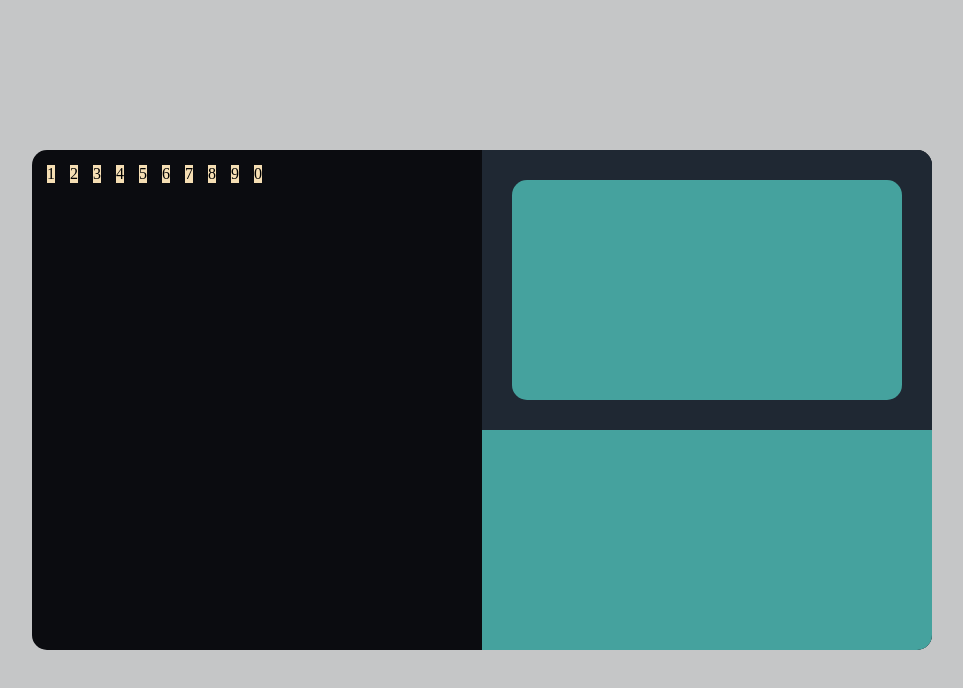
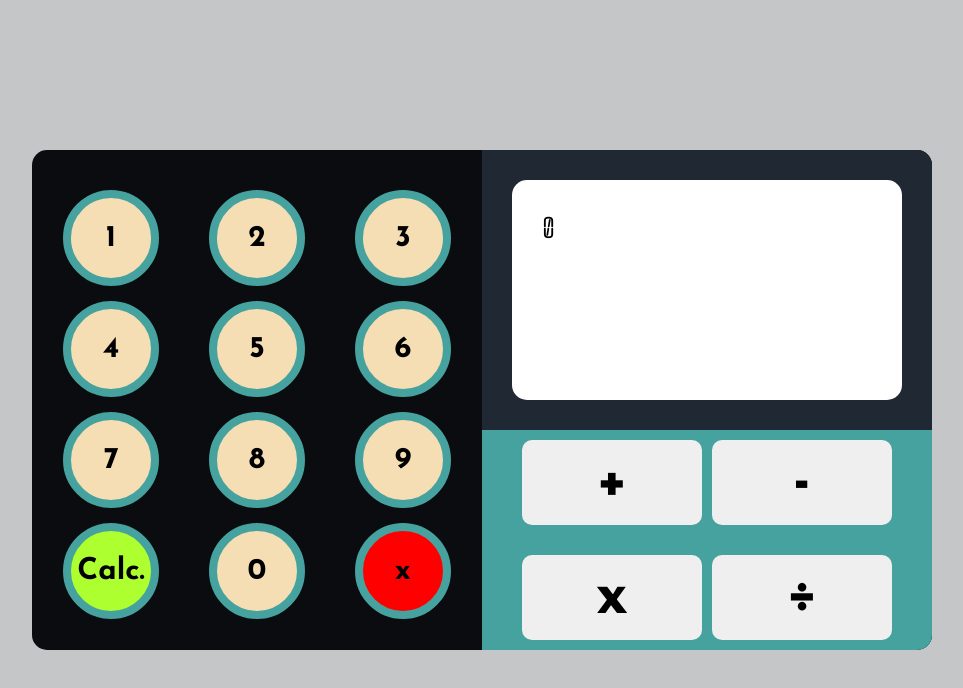
Before and after one commit to WinningCloud/calculator-js-based, a plain HTML site: page index.html in a window 1280 px wide. Shown: the whole page, without its empty margins (158-1121 px from the left). Drawn offline with Linux system fonts and the light colour scheme; a web font is replaced by a local one.

Commit message:
Calculation logic has been implemented. Some UI components like font size and overflow needs to be handled. a clear button needs to be implemented.

```diff
--- a/index.html
+++ b/index.html
@@ -5,7 +5,10 @@
     <meta name="viewport" content="width=device-width, initial-scale=1.0">
     <title>Calculator</title>
     <link rel="stylesheet" href="styles/style.css">
-    <script src="scripts/script.js"></script>
+    <script src="scripts/script.js" defer></script>
+    <link rel="preconnect" href="https://fonts.googleapis.com">
+<link rel="preconnect" href="https://fonts.gstatic.com" crossorigin>
+<link href="https://fonts.googleapis.com/css2?family=Cal+Sans&family=Exo+2:ital,wght@0,100..900;1,100..900&family=Josefin+Sans:ital,wght@0,100..700;1,100..700&family=Noto+Sans:ital,wght@0,100..900;1,100..900&family=Roboto:ital,wght@0,100..900;1,100..900&display=swap" rel="stylesheet">
 <link rel="preconnect" href="https://fonts.googleapis.com">
 <link rel="preconnect" href="https://fonts.gstatic.com" crossorigin>
 <link href="https://fonts.googleapis.com/css2?family=Cal+Sans&family=Exo+2:ital,wght@0,100..900;1,100..900&family=Josefin+Sans:ital,wght@0,100..700;1,100..700&family=Noto+Sans:ital,wght@0,100..900;1,100..900&family=Roboto:ital,wght@0,100..900;1,100..900&display=swap" rel="stylesheet">
@@ -15,24 +18,49 @@
     <div class="container">
        <div class="numbers">
         <div class="numBox">
+            <div class="row1">
                 <div class="num1">1</div>
                 <div class="num2">2</div>
                 <div class="num3">3</div>
+            </div>
+            <div class="row2">
                 <div class="num4">4</div>
                 <div class="num5">5</div>
                 <div class="num6">6</div>
+            </div>
+            <div class="row3">
                 <div class="num7">7</div>
                 <div class="num8">8</div>
                 <div class="num9">9</div>
+            </div>
+            <div class="row4">
+                <button class="calcBtn">Calc.</button>
                 <div class="num0">0</div>
+                <button class="eraseBtn">x</button>
             </div>
-        <div class="controlBox"></div>
+
+
+        </div>
+
     </div>
        <div class="calculations">
         <div class="displayOuterBox">
-            <div class="displayInnerBox"></div>
+            <div class="displayInnerBox">
+
             </div>
-        <div class="operationsBox"></div>
+        </div>
+        <div class="operationsBox">
+            <div class="operationsRow1">
+                <button class="addBtn">+</button>
+                <button class="subBtn">-</button>
+            </div>
+            <div class="operationsRow2">
+                <button class="multBtn">x</button>
+                <button class="divBtn">÷</button>
+            </div>
+
+
+        </div>
        </div>
     </div>
 </body>
--- a/scripts/script.js
+++ b/scripts/script.js
@@ -0,0 +1,69 @@
+let displayStr = "0"
+const display = document.createElement("div");
+display.textContent = displayStr;
+display.style.color = "black";
+const displayBox = document.querySelector(".displayInnerBox");
+displayBox.appendChild(display);
+
+
+
+let numButtons = document.querySelectorAll(".num0, .num1, .num2, .num3, .num4, .num5, .num6, .num7, .num8, .num9");
+
+
+function updateDisplayText(str){
+    str = str.replace("/x/g","*");
+    str = str.replace("/÷/g","/");
+    display.textContent = str;
+    displayBox.appendChild(display);
+}
+
+function numBtnClicked(btnInfo){
+//    alert(btnInfo);
+    if(displayStr=="0"){
+        displayStr="";
+    }
+    displayStr += btnInfo;
+    updateDisplayText(displayStr);
+}
+
+function operatorBtnClicked(btnInfo){
+
+    displayStr += btnInfo;
+    updateDisplayText(displayStr);
+}
+
+numButtons.forEach( div => {
+
+    div.addEventListener("click", () => numBtnClicked(div.innerHTML));
+});
+
+
+
+let operatorButtons = document.querySelectorAll(".addBtn, .subBtn, .multBtn, .divBtn");
+operatorButtons.forEach(button => {
+    button.addEventListener("click", ()=>operatorBtnClicked(button.innerHTML));
+
+});
+
+const eraseBttn = document.querySelector(".eraseBtn");
+
+function eraseBtnClicked(){
+    if(displayStr.length != 0){
+    displayStr = displayStr.slice(0,-1);
+    updateDisplayText(displayStr);
+    }
+}
+
+eraseBttn.addEventListener("click", ()=> eraseBtnClicked());
+
+
+function calcBtnClicked(){
+    displayStr = displayStr.replace("x","*");
+    displayStr = displayStr.replace("÷","/");
+    displayStr = String(eval(displayStr));
+    updateDisplayText(displayStr);
+}
+
+
+const calcBtn = document.querySelector(".calcBtn");
+calcBtn.addEventListener("click", ()=> calcBtnClicked());
--- a/styles/style.css
+++ b/styles/style.css
@@ -2,6 +2,11 @@
     margin: 0;
     padding: 0;
     box-sizing: border-box;
+}
+
+@font-face {
+    font-family: 'PixelNums';
+    src: url('BeautifulPoliceOfficer-rvv8x.ttf') format('truetype');
 }
 
 
@@ -49,27 +54,111 @@ body{
 }
 
 
+.displayInnerBox{
+    height: 100%;
+    width: 100%;
+    background-color: white;
+    border-radius: 15px;
+    padding: 30px;
+    font-size: 30px;
+    font-family: "PixelNums";
+}
+
+.numBox{
+
+
+    /* padding: 15px; */
+    display: flex;
+    flex-direction: column;
+    gap: 15px;
+    justify-content: space-around;
+    align-items: center;
+    padding-top: 40px;
+}
+
+.numBox > * > *{
+    display: flex;
+    justify-content: center;
+    align-items: center;
+    box-sizing: content-box;
+    background-color: wheat;
+    border-radius: 100px;
+    /* padding: 20px; */
+    width: 80px;
+    height: 80px;
+    text-align: center;
+    font-family: "Josefin Sans", sans-serif;
+    font-size: 30px;
+    font-weight: 1000;
+    border: 8px solid #45A29E;
+}
+
+.row1 ,.row2 ,.row3, .row4{
+
+    display: flex;
+    flex-direction: row;
+    justify-content: right;
+    gap: 50px;
+
+}
+
+.eraseBtn , .calcBtn{
+        border-radius: 100%;
+        border: 8px solid #45A29E;
+        padding: 0;
+}
+
+.eraseBtn{
+    background-color: red;
+}
+
+.calcBtn{
+    background-color: greenyellow;
+}
+
+
+
 .operationsBox{
     background-color: #45A29E;
     flex: 1;
+    display: flex;
+    flex-direction: column;
+    width: 100%;
+    height: 100%;
+    justify-content: center;
+    align-items: center;
+    gap: 10px;
 }
 
-.displayInnerBox{
+.operationsRow1, .operationsRow2{
+
+    width: 100%;
     height: 100%;
-    width: 100%;
-    background-color: #45A29E;
-    border-radius: 15px;
+    display: flex;
+    flex-direction: row;
+    justify-content: center;
+    align-items: center;
+    gap: 10px;
+    flex: 1;
 }
 
-.numBox{
-    padding: 15px;
-    display: flex;
-    flex-direction: row;
-    gap: 15px;
+.operationsBox button{
+    border: none;
+    border-radius: 10px;
+    width: 180px;
+    height: 85px;
+    font-family: "Josefin Sans", sans-serif;
+    font-size: 60px;
+    font-weight: 1000;
 
 }
 
-.numBox > *{
-    background-color: wheat;
+.numBox > * > *:hover{
+    background-color: rgb(45, 210, 158);
+        font-size: 35px;
+}
 
+.operationsBox button:hover{
+    background-color: rgb(32, 208, 53);
+    font-size: 70px;
 }
```
Also changed, not shown: styles/BeautifulPoliceOfficer-rvv8x.ttf (added). Lines whose indentation alone changed are shown as unchanged.
